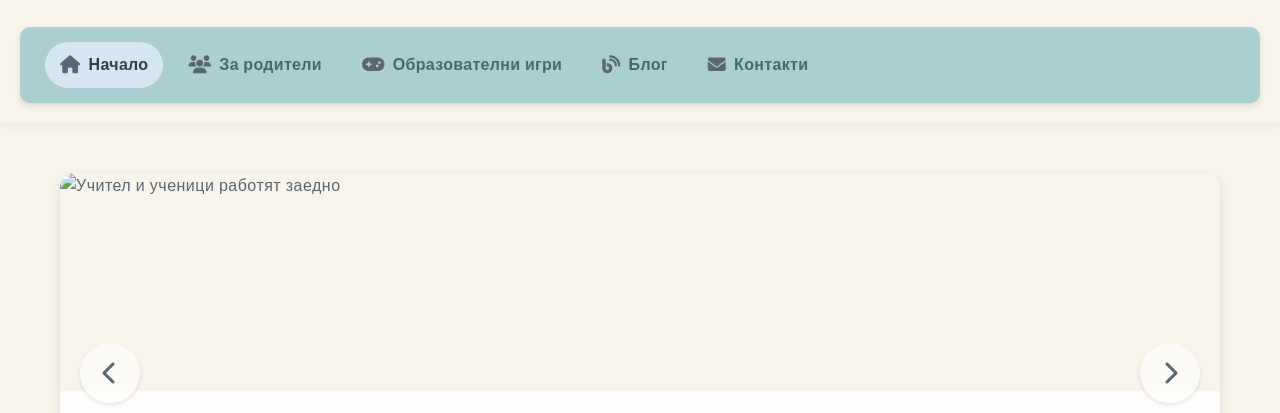
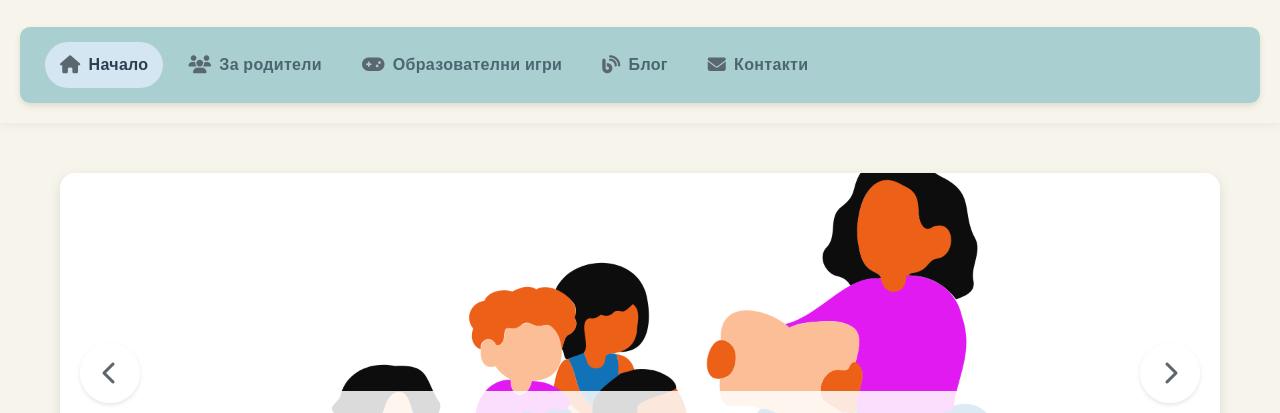
Before and after one commit to NinaFicheva/deca-sop, a plain HTML site: page index.html in a window 1280 px wide. Shown: the part 109-522 px from the top of the page. Drawn offline with nearby package versions, Linux system fonts and the light colour scheme; files whose address does not match are found by name; a web font is replaced by a local one.

Commit message:
Update index.html

```diff
--- a/index.html
+++ b/index.html
@@ -81,7 +81,7 @@
                     </div>
                 </div>
                 <div class="carousel-slide">
-                    <img src="images/duuz.png" alt="Учител и ученици работят заедно">
+                    <img src="duuz.png" alt="Учител и ученици работят заедно">
                     <div class="slide-caption">
                         <h2>Подкрепа за деца със СОП</h2>
                         <p>Ресурси и материали за родители, учители и специалисти, насочени към подпомагане развитието на всяко дете</p>
```
